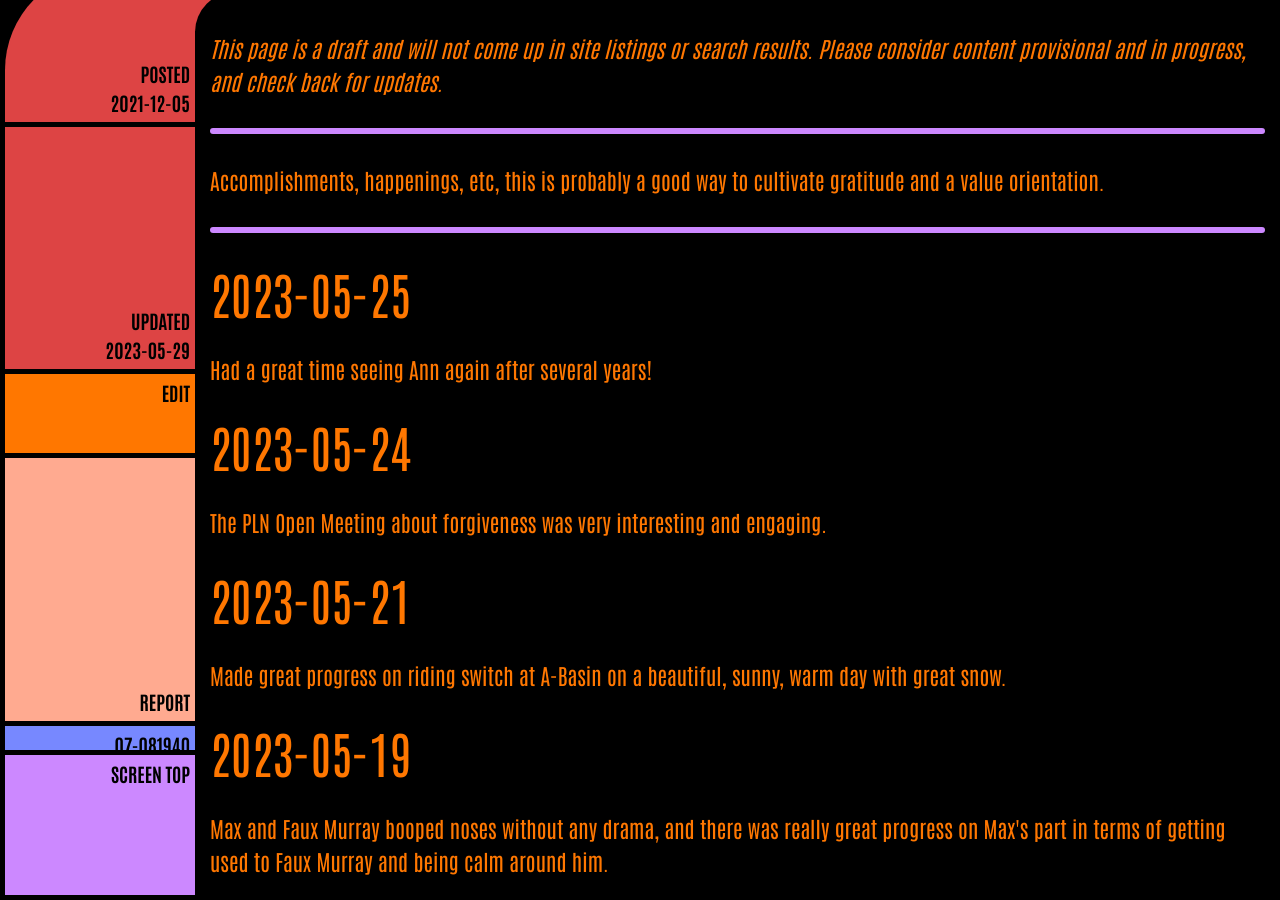
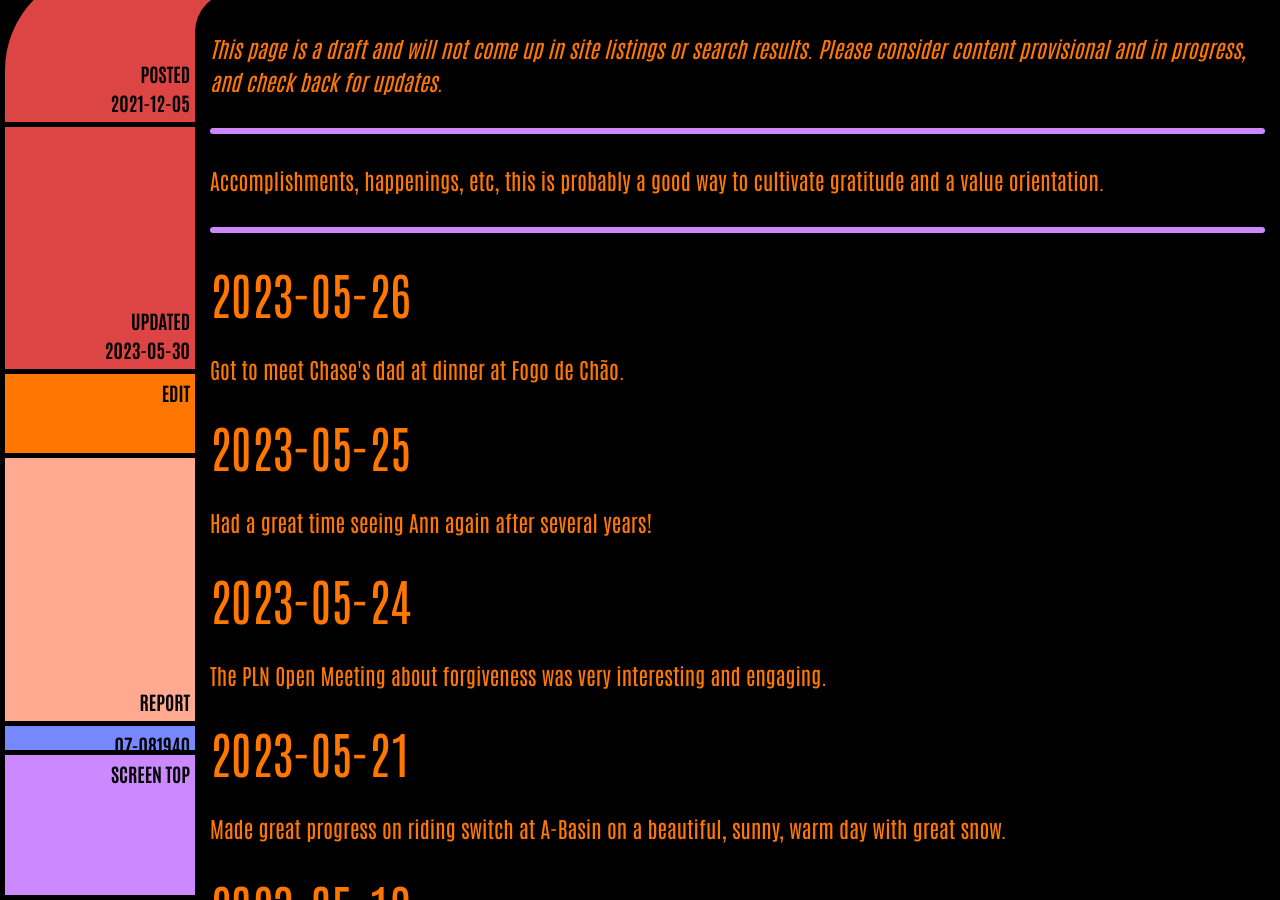
Before and after one commit to ArthurZey/arthurzey.github.io, a Jekyll site: the page built from _pages/one-good-thing.md, in a window 1280 px wide and 900 px high, scrolled down 333 px. Built offline with Jekyll 4.4.1, drawn with Linux system fonts in a browser that asks for light colours.

Commit message:
added 2023-05-26

```diff
--- a/_pages/one-good-thing.md
+++ b/_pages/one-good-thing.md
@@ -2,12 +2,14 @@
 title: One Good Thing
 description: "Accomplishments, happenings, etc, this is probably a good way to cultivate gratitude and a value orientation."
 date: "2021-12-05"
-last_modified_at: "2023-05-29T00:06:54+00:00"
+last_modified_at: "2023-05-30T00:17:08+00:00"
 tags:
   - happenings
   - draft
 sitemap: false
 ---
+## 2023-05-26
+Got to meet Chase's dad at dinner at Fogo de Chão.
 
 ## 2023-05-25
 Had a great time seeing Ann again after several years!
```
